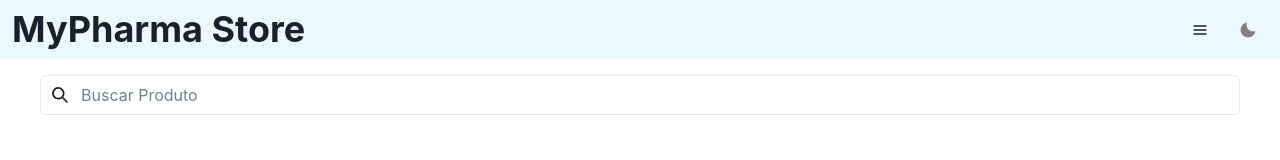
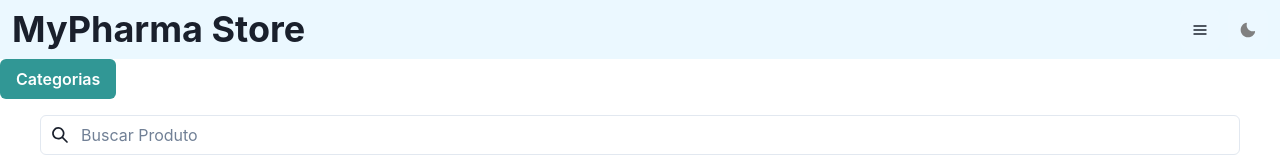
Before and after one commit to IsaacdAlmeida/mypharma-store-frontend, a React (Create React App) app: page / in a window 1280 px wide. Shown: the top 160 px of the page. Built offline with nearby package versions, Linux system fonts and the light colour scheme.

Commit message:
feat: adiciona drawer que filtra por categoria

```diff
--- /dev/null
+++ b/src/components/sidebar/MenuDrawer.tsx
@@ -0,0 +1,81 @@
+import { useRef } from 'react';
+import {
+  useDisclosure,
+  Button,
+  Drawer,
+  DrawerOverlay,
+  DrawerContent,
+  DrawerHeader,
+  DrawerBody,
+  DrawerCloseButton,
+  DrawerFooter,
+} from '@chakra-ui/react';
+
+interface MenuDrawerProps {
+  buttonName: string;
+  headerText: string;
+  categories: string[];
+  selectedCategory: string;
+  setSelectedCategory: React.Dispatch<React.SetStateAction<string>>;
+}
+
+export function MenuDrawer({
+  buttonName,
+  headerText,
+  categories,
+  selectedCategory,
+  setSelectedCategory,
+}: MenuDrawerProps) {
+  const { isOpen, onOpen, onClose } = useDisclosure();
+  const btnRef = useRef<HTMLButtonElement | null>(null);
+
+  const handleCategoryClick = (category: string) => {
+    if (category === selectedCategory) {
+      setSelectedCategory('');
+    } else {
+      setSelectedCategory(category);
+    }
+  };
+
+  return (
+    <>
+      <Button ref={btnRef} colorScheme='teal' onClick={onOpen}>
+        { buttonName }
+      </Button>
+      <Drawer
+        isOpen={isOpen}
+        placement='left'
+        onClose={onClose}
+        finalFocusRef={btnRef}
+      >
+        <DrawerOverlay />
+        <DrawerContent>
+          <DrawerCloseButton />
+          <DrawerHeader>{headerText}</DrawerHeader>
+
+          <DrawerBody>
+          {categories
+            .filter((category, index) => categories.indexOf(category) === index)
+            .sort((a, b) => a.toLowerCase().localeCompare(b.toLowerCase()))
+            .map((category) => (
+              <Button
+                key={category}
+                variant="link"
+                onClick={() => handleCategoryClick(category)}
+                isActive={selectedCategory === category}
+              >
+                {category}
+              </Button>
+            ))}
+          </DrawerBody>
+
+          <DrawerFooter>
+            <Button variant='outline' mr={3} onClick={onClose}>
+              Fechar
+            </Button>
+          </DrawerFooter>
+        </DrawerContent>
+      </Drawer>
+    </>
+  );
+}
--- a/src/pages/Home.tsx
+++ b/src/pages/Home.tsx
@@ -4,6 +4,7 @@ import { Grid, VStack } from '@chakra-ui/react';
 import { useState } from 'react';
 import { SearchInput } from '../components/forms/SearchInput';
 import { SearchIcon } from '@chakra-ui/icons';
+import { MenuDrawer } from '../components/sidebar/MenuDrawer';
 // import { useSelector } from 'react-redux';
 // import type { RootState } from '../redux/store';
 
@@ -60,18 +61,31 @@ export function Home() {
   ];
 
   const [searchText, setSearchText] = useState('');
+  const [selectedCategory, setSelectedCategory] = useState('');
+
 
   const handleSearch = ({ target }: React.ChangeEvent<HTMLInputElement>) => {
     setSearchText(target.value);
   };
 
-  const products = mockProduct.filter(product =>
+  const filteredProducts = selectedCategory
+    ? mockProduct.filter(product => product.category === selectedCategory)
+    : mockProduct;
+
+  const products = filteredProducts.filter(product =>
     product.name.toLowerCase().includes(searchText.toLowerCase()),
   );
 
   return (
     <div>
       <Header />
+      <MenuDrawer
+        buttonName='Categorias'
+        headerText='Categorias'
+        categories={mockProduct.map(item => item.category)}
+        selectedCategory={selectedCategory}
+        setSelectedCategory={setSelectedCategory}
+      />
       <SearchInput
         icon={<SearchIcon />}
         type="text"
```
